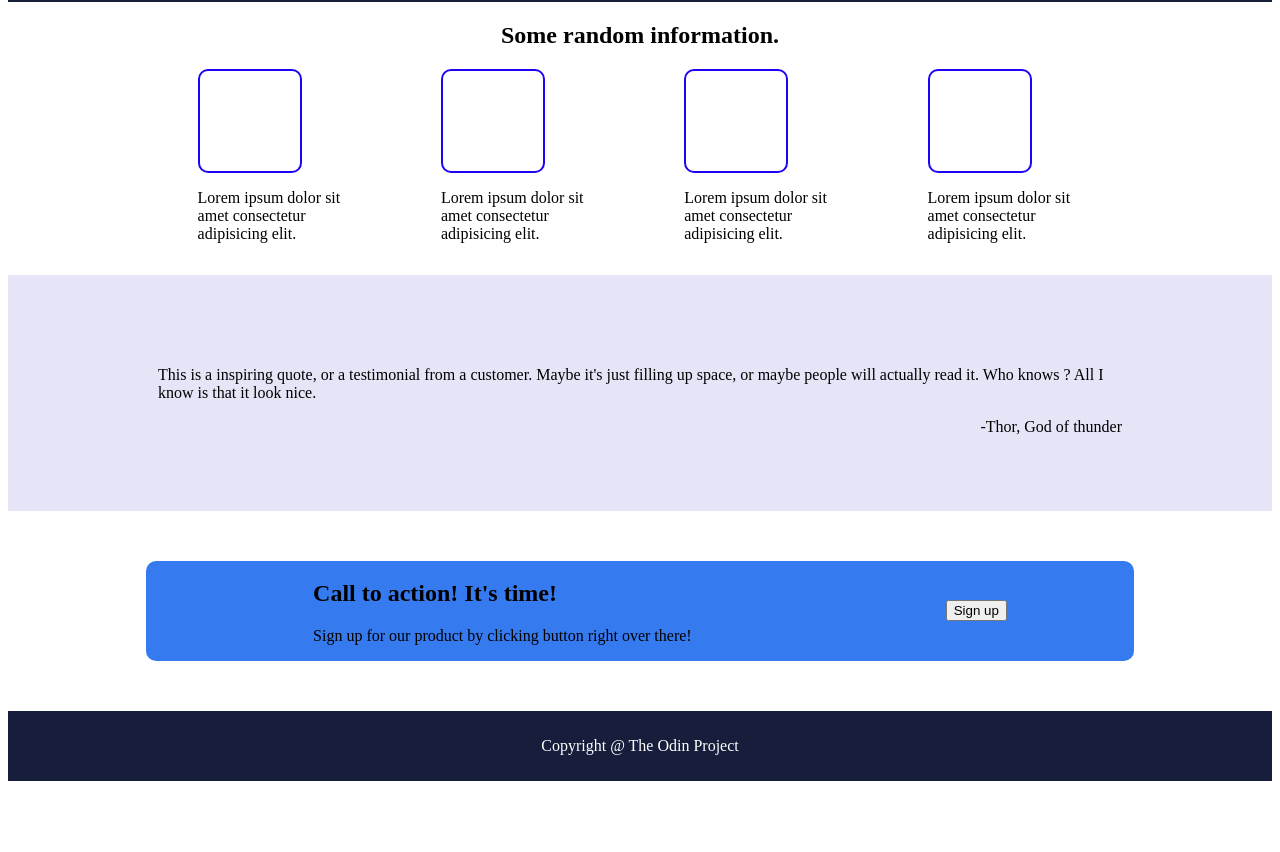
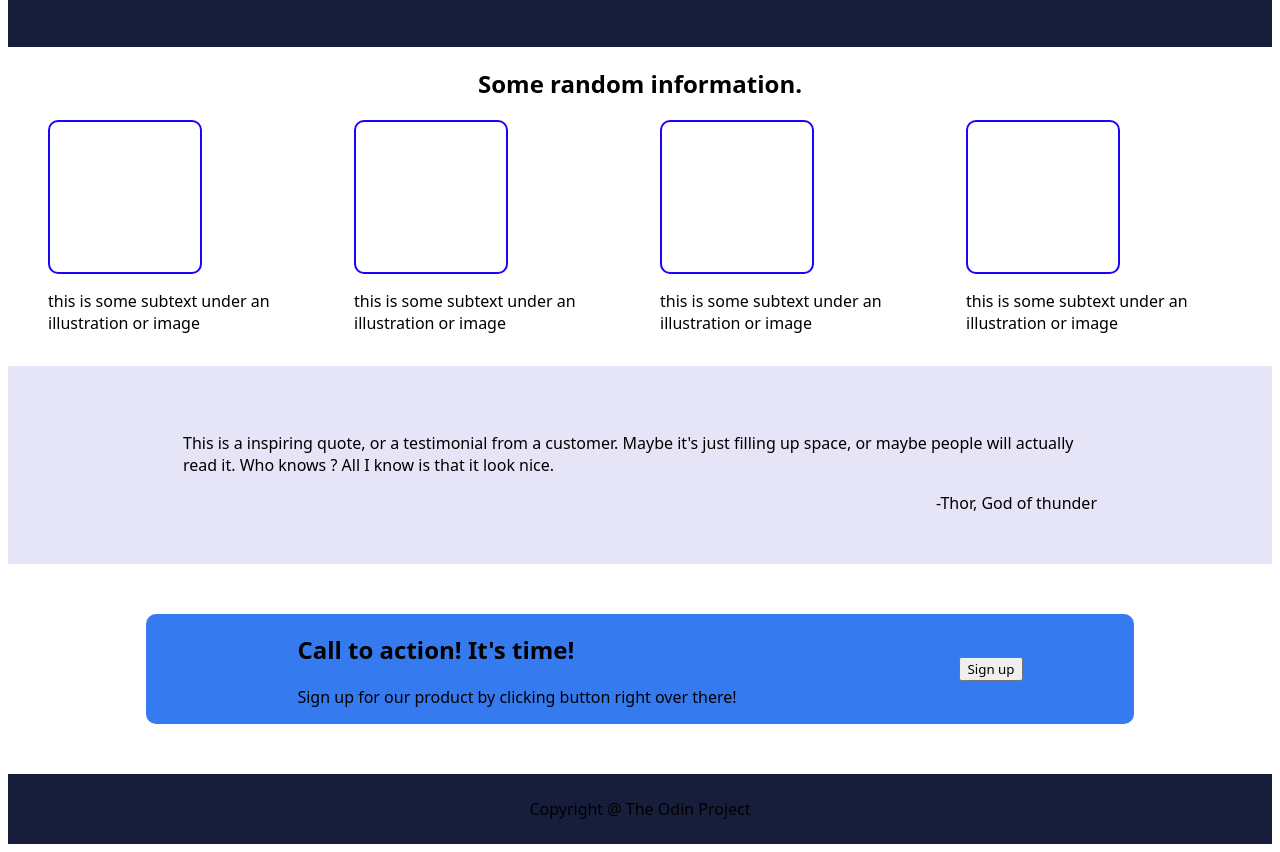
Before and after one commit to mariusherlea/super-disco, a plain HTML site: page index.html in a window 1280 px wide. Shown: the part 308-1160 px from the top of the page. Before the commit the page ends 1097 px from the top, so only its background shows below. Drawn offline with Linux system fonts and the light colour scheme.

Commit message:
somerandominfo align but not enough

```diff
--- a/index.html
+++ b/index.html
@@ -3,8 +3,7 @@
 <head>
     <link rel="stylesheet" href="style.css">
     <meta charset="UTF-8">
-    <meta name="viewport" content="width=device-width, initial-scale=1.0">
-    <title>LayOut</title>
+    <title>Landing Page</title>
 </head>
 <body>
 
@@ -34,10 +33,10 @@
 
 
         <ul class="some">
-            <li><div class="square"></div><p>Lorem ipsum dolor sit amet consectetur adipisicing elit.</p></li>
-            <li><div class="square"></div><p>Lorem ipsum dolor sit amet consectetur adipisicing elit.</p></li>
-            <li><div class="square"></div><p>Lorem ipsum dolor sit amet consectetur adipisicing elit.</p></li>
-            <li><div class="square"></div><p>Lorem ipsum dolor sit amet consectetur adipisicing elit.</p></li>
+            <li><div class="square"></div><div><p>this is some subtext under an illustration or image</p></div></li>
+            <li><div class="square"></div><div><p>this is some subtext under an illustration or image</p></div></li>
+            <li><div class="square"></div><div><p>this is some subtext under an illustration or image</p></div></li>
+            <li><div class="square"></div><div><p>this is some subtext under an illustration or image</p></div></li>
         </ul>
 <div class="inspiring">
         <div id="text"><p>This is a inspiring quote, or a testimonial from a customer. Maybe it's just filling up space, or maybe people will actually read it. Who knows ? All I know is that it look nice.</p></div>
@@ -49,11 +48,8 @@
         <li><button>Sign up</button></li>
     </ul>
 
-
-
 </div>
-<div class="copyright">
-    <div class="cacat">Copyright @ The Odin Project</div>
+    <div class="copyright">Copyright @ The Odin Project</div>
 </div>
 </body>
 </html>
--- a/style.css
+++ b/style.css
@@ -1,6 +1,9 @@
-
+*{
+  font-family:system-ui, -apple-system, BlinkMacSystemFont, 'Segoe UI', Roboto, Oxygen, Ubuntu, Cantarell, 'Open Sans', 'Helvetica Neue', sans-serif;
+}
 ul{
     list-style: none;
+
 }
 .nav{
     color: white;
@@ -34,30 +37,18 @@ width: 400px;
 }
 
 .some{
-    padding: 0 15% 0 15%;
-    display: flex;
-    flex-direction: row;
-    flex-wrap: nowrap;
-    gap: 10%;
+  display: flex;
+  justify-content: space-between;
+  align-items: center;
 }
 
-.some > li {
-    flex-grow: 4;
+.some > .square > div > p  {
+  font-size: 10px;
+
 }
-
-.rectangle {
-    height: 100%;
-    width: 200px;
-    background-color: #ffffff;
-  }
-
-.rectangle > p {
-    color: gray;
-}
-
   .square {
-    height: 100px;
-    width: 100px;
+    height: 150px;
+    width: 150px;
     border: 2px solid rgb(28, 4, 244);
     border-radius: 10px;
     background-color: #ffffff;
@@ -67,13 +58,10 @@ width: 400px;
     display: flex;
     background-color: rgb(229, 229, 247);
     color: rgb(0, 0, 0);
-    padding: 75px 150px;
+    padding: 50px 175px;
     flex-direction: column;
   }
 
-.inspiring #text{
-
-}
 #thor{
     align-self: self-end;
   }
@@ -109,8 +97,9 @@ width: 400px;
     align-items: center;
   }
 
-.copyright .cacat {
-    color: #fff;
-    padding: 12px;
-    display: inline-block;
+
+  .rectangle {
+    height: 100%;
+    width: 200px;
+    background-color: #ffffff;
   }
```
